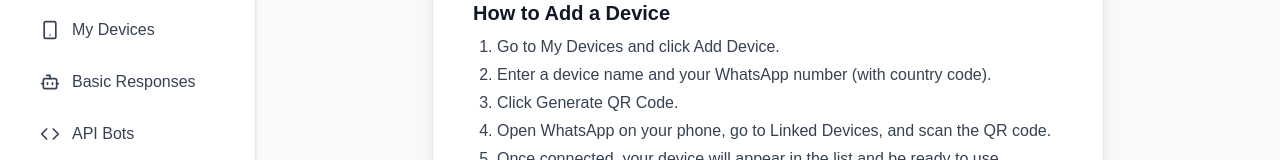
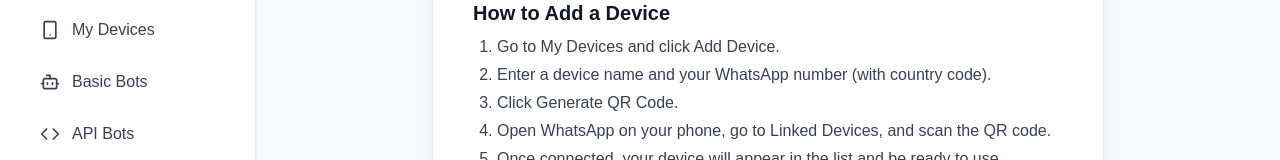
Before and after one commit to nkukehenry/whats-frontend, a Next.js app: page /help in a window 1280 px wide. Shown: the part 194-354 px from the top of the page. Built offline with nearby package versions, Linux system fonts and the light colour scheme; no server answers.

Commit message:
bot labels

```diff
--- a/src/components/Sidebar.tsx
+++ b/src/components/Sidebar.tsx
@@ -48,7 +48,7 @@ export default function Sidebar({
     { id: "dashboard", label: "Dashboard", icon: BarChart3, path: "/dashboard" },
     { id: "subscription", label: "Subscription", icon: Settings, path: "/subscriptions" },
     { id: "devices", label: "My Devices", icon: Smartphone, path: "/devices" },
-    { id: "bot", label: "Basic Responses", icon: Bot, path: "/bot" },
+    { id: "bot", label: "Basic Bots", icon: Bot, path: "/bot" },
     { id: "api-bot", label: "API Bots", icon: Code, path: "/api-bot" },
     { id: "groups", label: "Group Chats", icon: Users, path: "/groups" },
     { id: "send", label: "Single Send", icon: Send, path: "/messages" },
```
